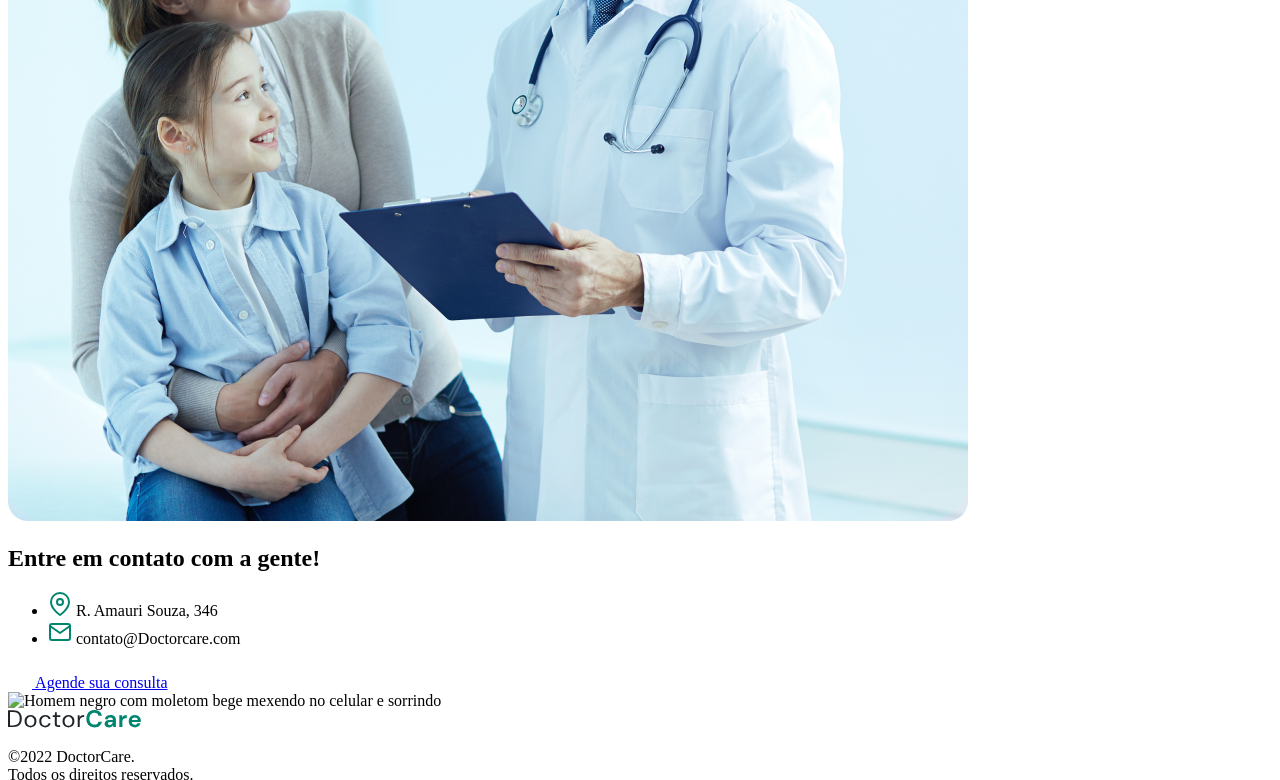
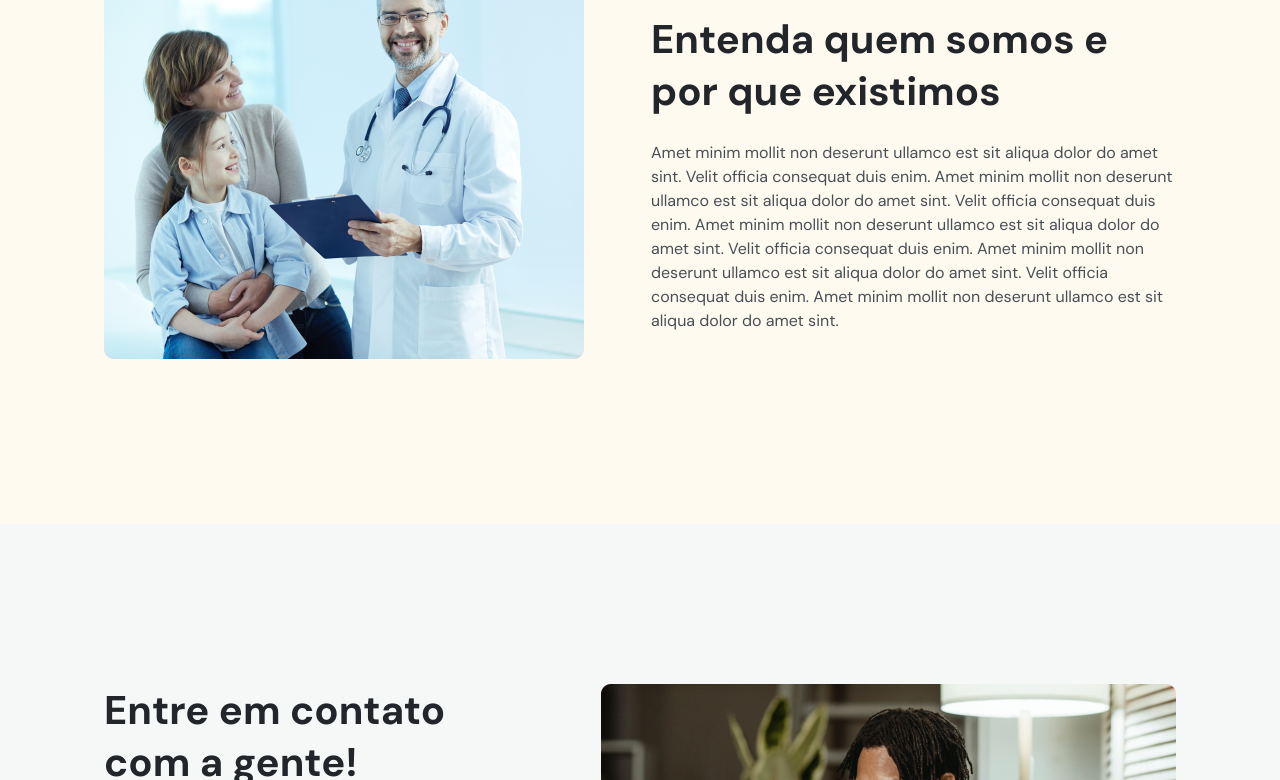
Before and after one commit to luandev001/doctorcare, a plain HTML site: page index.html in a window 1280 px wide. Shown: the part 2020-2800 px from the top of the page. Drawn offline with nearby package versions, Linux system fonts and the light colour scheme; the site is published under a folder, as on GitHub Pages, so addresses that start at the root find nothing.

Commit message:
Ajuste de links relativos

```diff
--- a/index.html
+++ b/index.html
@@ -5,7 +5,7 @@
     <meta name="viewport" content="width=device-width, initial-scale=1.0" />
     <title>DoctorCare</title>
 
-    <link rel="stylesheet" href="/style.css" />
+    <link rel="stylesheet" href="./style.css" />
 
     <link rel="preconnect" href="https://fonts.googleapis.com" />
     <link rel="preconnect" href="https://fonts.gstatic.com" crossorigin />
@@ -257,7 +257,7 @@
 
         <div class="col-b">
           <img
-            src="/assets/mulher-negra-com-moletom-verde-com-as-duas-maos-no-peito.png"
+            src="./assets/mulher-negra-com-moletom-verde-com-as-duas-maos-no-peito.png"
             alt="Mulher negra vestindo moletom verde com as duas maos no peito e sorrindo"
           />
         </div>
@@ -468,7 +468,7 @@
 
         <div class="col-b">
           <img
-            src="assets/doutor-feliz-segurando-prancheta-com-pacientes.png"
+            src="./assets/doutor-feliz-segurando-prancheta-com-pacientes.png"
             alt="Doutor feliz segurando prancheta com pacientes"
           />
         </div>
@@ -563,7 +563,7 @@
 
         <div class="col-b">
           <img
-            src="/assets/homem-negro-com-moletom-bege-mexendo-no-celular.png"
+            src="./assets/homem-negro-com-moletom-bege-mexendo-no-celular.png"
             alt="Homem negro com moletom bege mexendo no celular e sorrindo"
           />
         </div>
@@ -742,6 +742,6 @@
 
     <!--ScrollReaveal Lib -->
     <script src="https://unpkg.com/scrollreveal"></script>
-    <script src="main.js"></script>
+    <script src="./main.js"></script>
   </body>
 </html>
```
